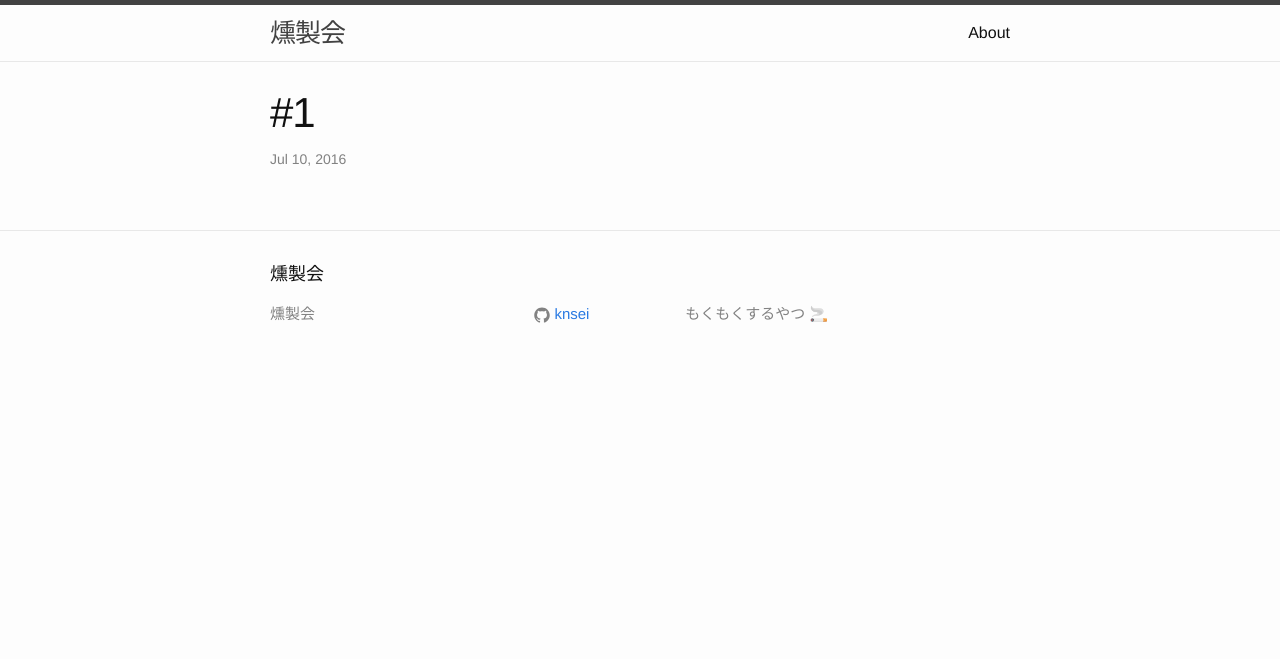
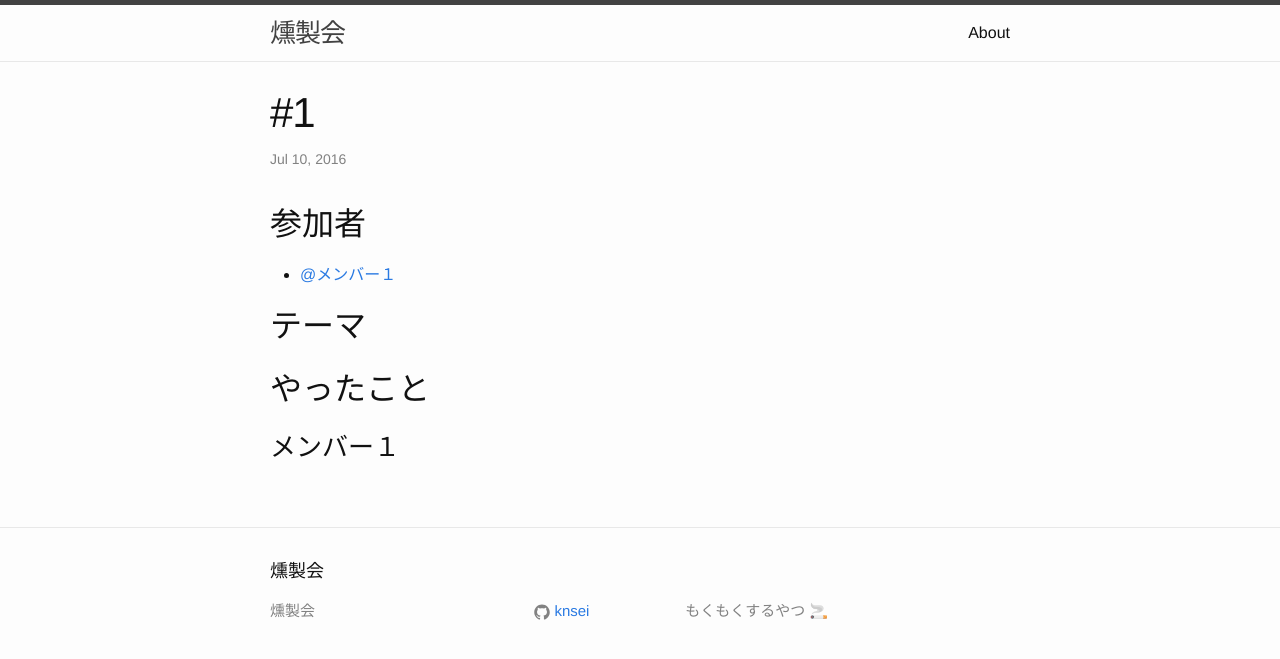
Before and after one commit to knsei/knsei.github.io, a Jekyll site: the page built from _posts/2017-07-10-#1.md, in a window 1280 px wide. Shown: the top 659 px of the page. Built offline with Jekyll 4.4.1, drawn with Linux system fonts in a browser that asks for light colours.

Commit message:
Add post template

```diff
--- a/_posts/2017-07-10-#1.md
+++ b/_posts/2017-07-10-#1.md
@@ -4,3 +4,12 @@ title:  "#1"
 date:   2016-07-10 17:00:00 +0900
 categories: fluentd jekyll
 ---
+
+## 参加者
+- [@メンバー１](https://twitter.com/メンバー１)
+
+## テーマ
+
+## やったこと
+
+### メンバー１
```
